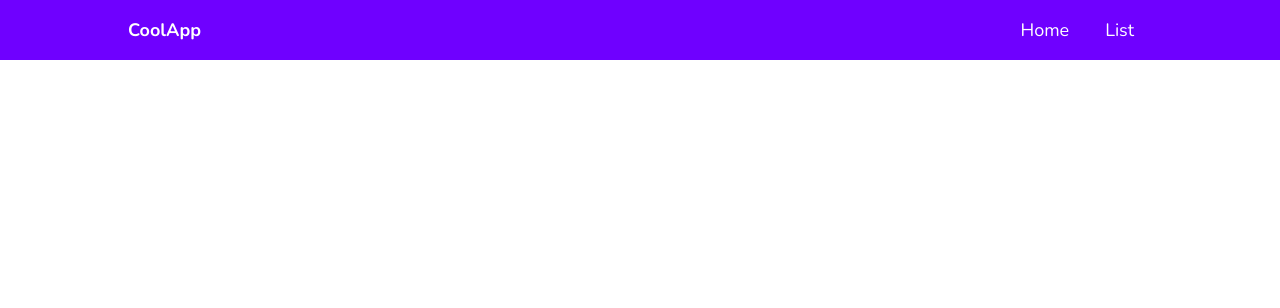
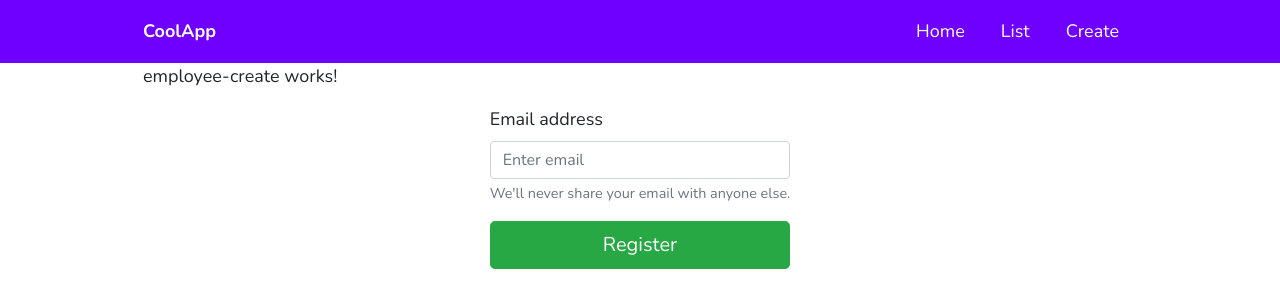
Before and after one commit to kashankingdomvision/myapp, an Angular app: page /create-employee in a window 1280 px wide. Before the commit this address led to /. Shown: the top 308 px of the page. Built offline with nearby package versions, Linux system fonts and the light colour scheme.

Commit message:
add another component

```diff
--- a/angular.json
+++ b/angular.json
@@ -24,6 +24,7 @@
               "src/assets"
             ],
             "styles": [
+              "node_modules/bootstrap/dist/css/bootstrap.min.css",
               "src/styles.css"
             ],
             "scripts": []
--- a/package.json
+++ b/package.json
@@ -19,6 +19,7 @@
     "@angular/platform-browser": "~10.1.5",
     "@angular/platform-browser-dynamic": "~10.1.5",
     "@angular/router": "~10.1.5",
+    "bootstrap": "^4.5.2",
     "rxjs": "~6.6.0",
     "tslib": "^2.0.0",
     "zone.js": "~0.10.2"
--- a/src/app/app-routing.module.ts
+++ b/src/app/app-routing.module.ts
@@ -2,10 +2,12 @@ import { NgModule } from '@angular/core';
 import { Routes, RouterModule } from '@angular/router';
 import { HomeComponent } from './home/home.component';
 import { ListComponent } from './list/list.component';
+import { EmployeeCreateComponent  } from './employee-create/employee-create.component';
 
 const routes: Routes = [
   { path: '', component: HomeComponent },
-  { path: 'list', component: ListComponent }
+  { path: 'list', component: ListComponent },
+  { path: 'create-employee', component: EmployeeCreateComponent },
 ];
 
 @NgModule({
--- a/src/app/app.component.html
+++ b/src/app/app.component.html
@@ -14,6 +14,7 @@
         <ul>
           <li><a href="#" routerLink="/">Home</a></li>
           <li><a href="#" routerLink="/list">List</a></li>
+          <li><a href="#" routerLink="/create-employee"> Create</a></li>
         </ul>
       </nav>
     </div>
--- a/src/app/app.module.ts
+++ b/src/app/app.module.ts
@@ -8,13 +8,15 @@ import { HomeComponent } from './home/home.component';
 // for two binding
 import { FormsModule } from '@angular/forms';
 import { ListComponent } from './list/list.component';
-import { HttpClientModule } from '@angular/common/http';  // Add this
+import { HttpClientModule } from '@angular/common/http';
+import { EmployeeCreateComponent } from './employee-create/employee-create.component';  // Add this
 
 @NgModule({
   declarations: [
     AppComponent,
     HomeComponent,
-    ListComponent
+    ListComponent,
+    EmployeeCreateComponent
   ],
   imports: [
     BrowserModule,
--- /dev/null
+++ b/src/app/employee-create/employee-create.component.html
@@ -0,0 +1,19 @@
+<p>employee-create works!</p>
+
+<div class="row justify-content-center">
+
+    <form (ngSubmit)="onSubmit()">
+
+        <div class="form-group">
+            <label for="exampleInputEmail1">Email address</label>
+            <input type="email" class="form-control" id="exampleInputEmail1" aria-describedby="emailHelp" placeholder="Enter email">
+            <small id="emailHelp" class="form-text text-muted">We'll never share your email with anyone else.</small>
+        </div>
+
+
+        <div class="form-group">
+            <button class="btn btn-success btn-lg btn-block" type="submit">Register</button>
+        </div>
+
+    </form>
+</div>
--- /dev/null
+++ b/src/app/employee-create/employee-create.component.ts
@@ -0,0 +1,19 @@
+import { Component, OnInit } from '@angular/core';
+
+@Component({
+  selector: 'app-employee-create',
+  templateUrl: './employee-create.component.html',
+  styleUrls: ['./employee-create.component.css']
+})
+export class EmployeeCreateComponent implements OnInit {
+
+  constructor() { }
+
+  ngOnInit(): void {
+  }
+
+  onSubmit(){
+    console.log("form submit clicked");
+  }
+
+}
```
Also changed, not shown: src/app/employee-create/employee-create.component.css (added), 2 other files (tests, documents, lock files or other folders).
